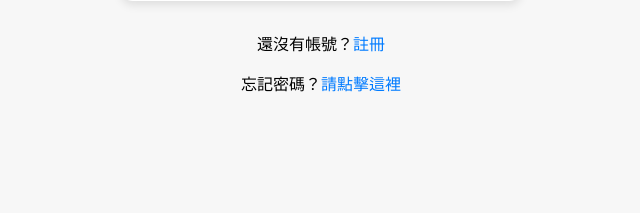
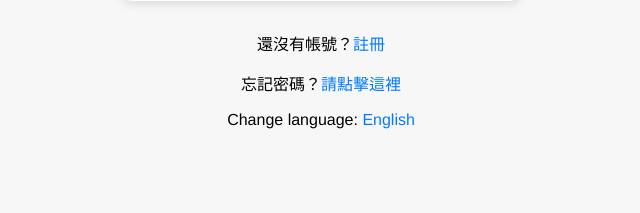
Before and after one commit to shinchuanchenne/motivational_coach, a Flask app: page /login in a window 1280 px wide. Shown: the part 494-707 px from the top of the page, without its empty margins (319-959 px from the left). Run offline with Flask 3, Linux system fonts and the light colour scheme; the visitor is signed in with stand-in values (Sample User, id 1); some libraries are stand-ins or nearby versions.

Commit message:
languge will follow user's signup language instead of login language

```diff
--- a/20250723app.py
+++ b/20250723app.py
@@ -117,8 +117,8 @@ def goal_setting():
                 cur = db.cursor()
 
                 cur.execute(
-                    "INSERT INTO users (email, password, name) VALUES (%s, %s, %s)",
-                    (signup_data['email'], signup_data['password'], signup_data['name'])
+                    "INSERT INTO users (email, password, name, language) VALUES (%s, %s, %s, %s)",
+                    (signup_data['email'], signup_data['password'], signup_data['name'], session.get('lang', 'en'))
                 )
 
                 cur.execute("SELECT * FROM users WHERE email = %s", (signup_data['email'],))
@@ -163,6 +163,7 @@ def login():
             #Login success
             session['user_id'] = user['id']
             session['email'] = user['email']
+            session['lang'] = user['language']
             session['goals_set'] = False
             return redirect(url_for('index'))
         else:
--- a/app.py
+++ b/app.py
@@ -127,8 +127,8 @@ def goal_setting():
                 cur = db.cursor()
 
                 cur.execute(
-                    "INSERT INTO users (email, password, name) VALUES (%s, %s, %s)",
-                    (signup_data['email'], signup_data['password'], signup_data['name'])
+                    "INSERT INTO users (email, password, name, language) VALUES (%s, %s, %s, %s)",
+                    (signup_data['email'], signup_data['password'], signup_data['name'], session.get('lang', 'en'))
                 )
 
                 cur.execute("SELECT * FROM users WHERE email = %s", (signup_data['email'],))
@@ -174,6 +174,7 @@ def login():
             session['user_id'] = user['id']
             session['email'] = user['email']
             session['goals_set'] = False
+            session['lang'] = user.get('language', 'en')
             return redirect(url_for('index'))
         else:
             #Login fail
--- a/templates/login.html
+++ b/templates/login.html
@@ -45,6 +45,7 @@
 
     <p>還沒有帳號？<a href="{{ url_for('signup') }}">註冊</a></p>
     <p>忘記密碼？<a href="{{ url_for('forgot_password') }}">請點擊這裡</a></p>
+    <p>Change language: <a href="{{ url_for('set_language') }}?lang=en">English</a></p>
 
     {% else %}
         <h2>Login to Motivational Coach</h2>
@@ -70,6 +71,7 @@
 
         <p>Don't have an account? <a href="{{ url_for('signup') }}">Sign up</a></p>
         <p>Forgot password? <a href="{{ url_for('forgot_password') }}">Click here</a></p>
+        <p>切換語言：<a href="{{ url_for('set_language') }}?lang=zh">繁體中文</a></p>
 
     {% endif %}
 
```
Also changed, not shown: init_db.py (line endings or trailing spaces).
